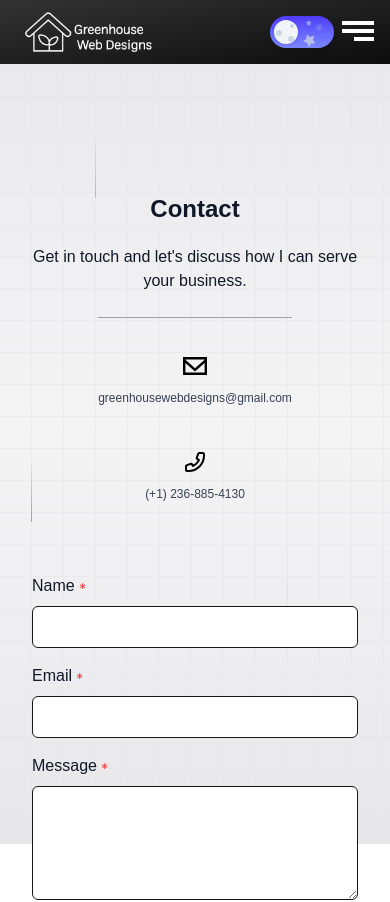
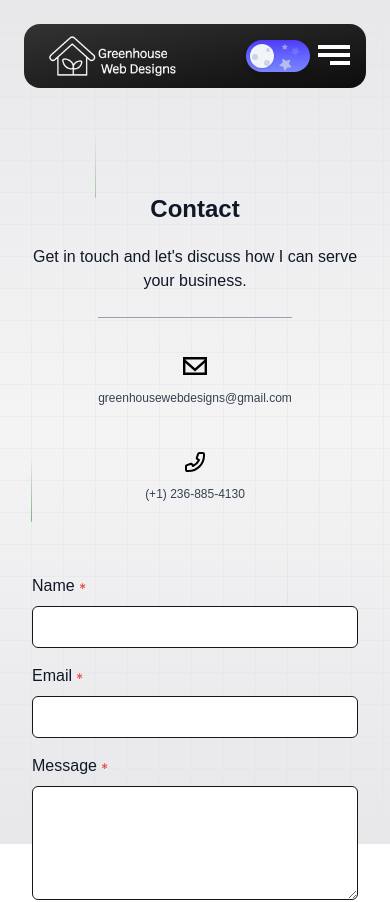
Before and after one commit to jacobadam/greenhousewebdesigns, a Next.js app: page /contact in a window 390 px wide. Shown: the top 902 px of the page. Built offline with nearby package versions, Linux system fonts and the light colour scheme.

Commit message:
remove media query for mobile nav styling

```diff
--- a/src/app/components/Nav.jsx
+++ b/src/app/components/Nav.jsx
@@ -39,10 +39,10 @@ export default function NavBar() {
 
   return (
     <nav
-      className={`bg-black fixed top-0 z-20 overflow-hidden border-white/10 bg-gradient-to-br from-white/20 to-white/5 backdrop-blur px-4 transition-all duration-300 w-full md:w-auto ${
+      className={`bg-black fixed top-0 z-20 overflow-hidden border-white/10 bg-gradient-to-br from-white/20 to-white/5 backdrop-blur px-4 transition-all duration-300 w-auto ${
         isScrolled
           ? "left-0 right-0"
-          : "mx-auto md:left-6 md:right-6 md:top-6 md:rounded-2xl"
+          : "mx-auto left-6 right-6 top-6 rounded-2xl"
       }`}
     >
       <div className="flex items-center justify-between">
```
